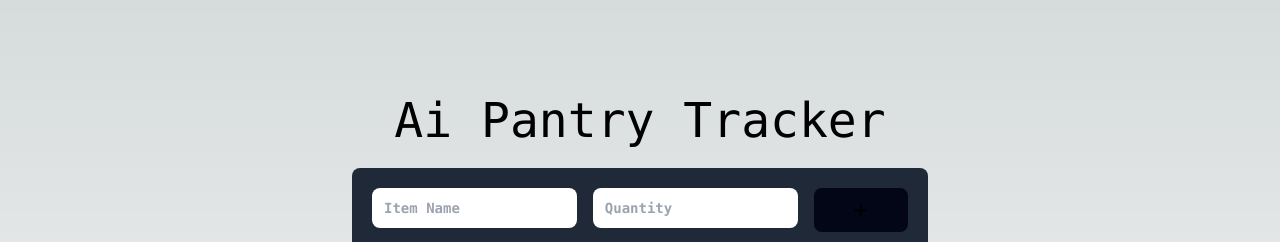
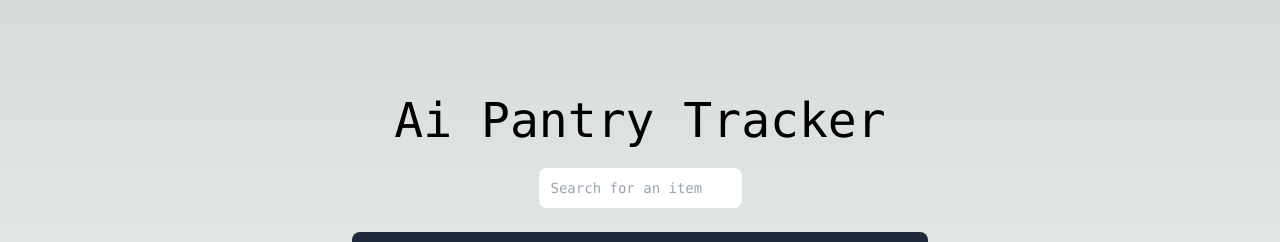
Before and after one commit to zipzopboppitybop/Ai-Pantry-Tracker, a Next.js app: page / in a window 1280 px wide. Shown: the top 242 px of the page. Built offline with nearby package versions, Linux system fonts and the light colour scheme; no server answers; the database is empty.

Commit message:
added search bar to top of screen

```diff
--- a/app/page.js
+++ b/app/page.js
@@ -49,6 +49,9 @@ export default function Home() {
     <main className="flex min-h-screen flex-col items-center justify-between p-24">
       <div className="z-10 max-w-xl w-full items-center justify-between font-mono text-sm ">
         <h1 className="text-5xl text-center">Ai Pantry Tracker</h1>
+        <div className="flex justify-center m-6">
+          <input className=" rounded-lg h-10 p-3 text-black justify-center" placeholder="Search for an item" />
+        </div>
         <div className="bg-gray-800 items-center rounded-lg mt-6 min-h-fit ">
           <form className="grid grid-cols-5 grid-rows-1 gap-4 p-5 m-0">
             <input
```
